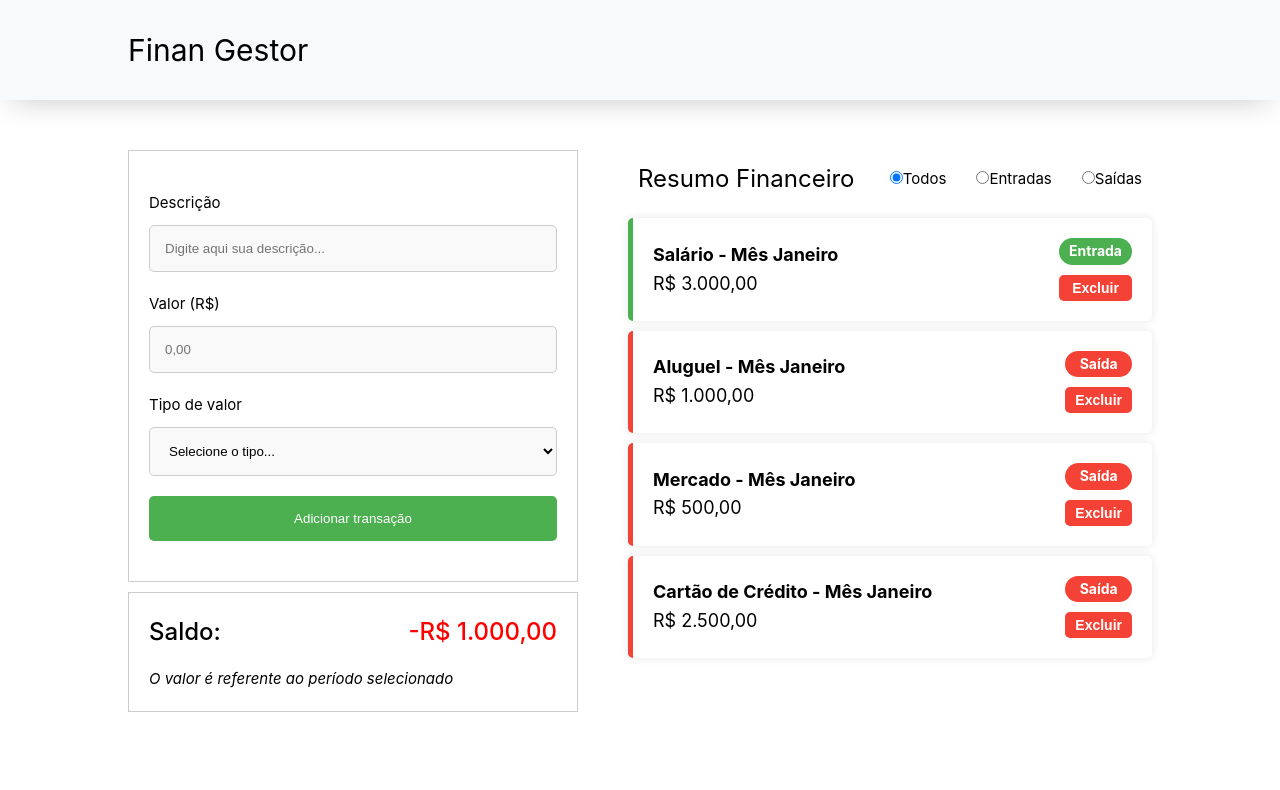
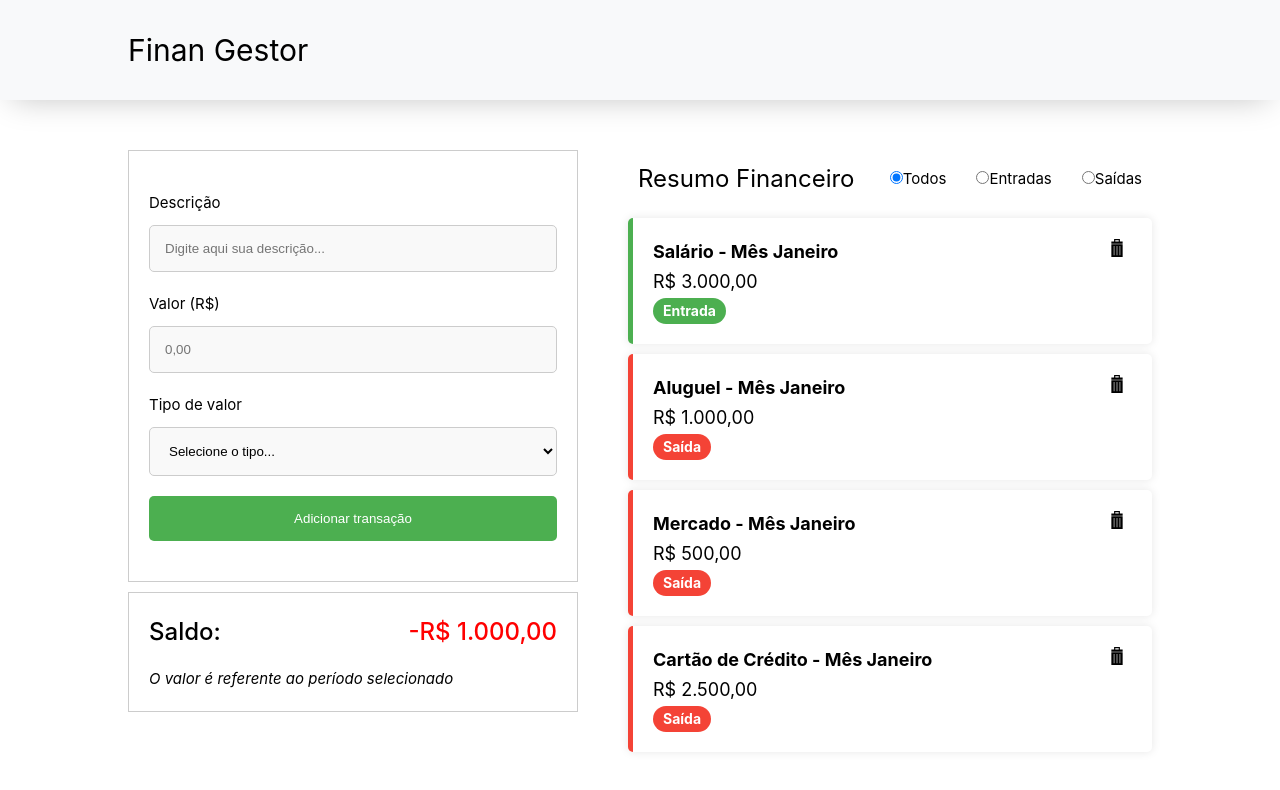
Before and after one commit to patrickcordeiro/finan-gestor, a Vue app: page / in a window 1280 px wide. Shown: the top 790 px of the page. Built offline with nearby package versions, Linux system fonts and the light colour scheme.

Commit message:
feat: Add delete transaction function

```diff
--- a/src/App.vue
+++ b/src/App.vue
@@ -6,7 +6,7 @@
         <AddTransactionForm :transaction-list="transactionList" />
         <TotalBalanceComponent :total-balance="totalBalance" />
       </div>
-      <TransactionsList :transaction-list="transactionList" />
+      <TransactionsList :transaction-list="transactionList" @delete-card="deleteCard" />
     </div>
   </main>
 </template>
@@ -77,6 +77,10 @@ const totalBalance = computed(() => {
 
   return total
 })
+
+const deleteCard = (idCard: number) => {
+  transactionList.value = transactionList.value.filter((transaction) => transaction.id !== idCard)
+}
 </script>
 
 <style scoped>
--- a/src/components/TransactionCard.vue
+++ b/src/components/TransactionCard.vue
@@ -5,12 +5,39 @@
         {{ props.transaction.description }} - Mês {{ props.transaction.month }}
       </h3>
       <p class="card-data-value">{{ currencyFormated }}</p>
+      <div class="card-type">
+        <span :style="{ backgroundColor: cardColor }">{{ props.transaction.type }}</span>
+      </div>
     </div>
 
-    <div class="card-type">
-      <span :style="{ backgroundColor: cardColor }">{{ props.transaction.type }}</span>
-      <button>Excluir</button>
-    </div>
+    <button class="card-delete" @click="() => emit('delete-card', props.transaction.id)">
+      <svg
+        fill="#000000"
+        version="1.1"
+        id="Capa_1"
+        xmlns="http://www.w3.org/2000/svg"
+        xmlns:xlink="http://www.w3.org/1999/xlink"
+        viewBox="0 0 490.646 490.646"
+        xml:space="preserve"
+        width="18"
+        height="18"
+      >
+        <g id="SVGRepo_bgCarrier" stroke-width="0"></g>
+        <g id="SVGRepo_tracerCarrier" stroke-linecap="round" stroke-linejoin="round"></g>
+        <g id="SVGRepo_iconCarrier">
+          <g>
+            <g>
+              <path
+                d="M399.179,67.285l-74.794,0.033L324.356,0L166.214,0.066l0.029,67.318l-74.802,0.033l0.025,62.914h307.739L399.179,67.285z M198.28,32.11l94.03-0.041l0.017,35.262l-94.03,0.041L198.28,32.11z"
+              ></path>
+              <path
+                d="M91.465,490.646h307.739V146.359H91.465V490.646z M317.461,193.372h16.028v250.259h-16.028V193.372L317.461,193.372z M237.321,193.372h16.028v250.259h-16.028V193.372L237.321,193.372z M157.18,193.372h16.028v250.259H157.18V193.372z"
+              ></path>
+            </g>
+          </g>
+        </g>
+      </svg>
+    </button>
   </div>
 </template>
 
@@ -36,6 +63,8 @@ const cardColor = computed(() => {
 const currencyFormated = computed(() => {
   return formatCurrency(props.transaction.value)
 })
+
+const emit = defineEmits(['delete-card'])
 </script>
 
 <style>
@@ -53,6 +82,7 @@ const currencyFormated = computed(() => {
   .card-data {
     display: flex;
     flex-direction: column;
+    gap: 1px;
 
     .card-data-title {
       font-size: 18px;
@@ -63,14 +93,13 @@ const currencyFormated = computed(() => {
       font-size: 18px;
       font-weight: normal;
     }
-  }
-
     .card-type {
       display: flex;
       flex-direction: column;
       gap: 10px;
 
       span {
+        width: fit-content;
         text-align: center;
         padding: 2px 10px;
         border-radius: 30px;
@@ -78,17 +107,18 @@ const currencyFormated = computed(() => {
         font-size: 14px;
         font-weight: bold;
       }
+    }
+  }
 
   button {
-      padding: 5px 10px;
-      border-radius: 5px;
-      background-color: #f44336;
-      color: white;
-      font-size: 14px;
-      font-weight: bold;
     border: none;
+    background-color: transparent;
     cursor: pointer;
+    align-self: flex-start;
   }
+
+  button:hover {
+    box-shadow: 0px 0px 10px rgba(0, 0, 0, 0.5);
   }
 }
 
--- a/src/components/TransactionsList.vue
+++ b/src/components/TransactionsList.vue
@@ -14,7 +14,7 @@
       :key="transaction.id"
       class="transactions-list"
     >
-      <TransactionCard :transaction="transaction" />
+      <TransactionCard :transaction="transaction" @delete-card="deleteCard" />
     </div>
   </div>
 </template>
@@ -50,6 +50,12 @@ const transactionsFiltered = computed(() => {
 const changeFilterSelected = (selected: string) => {
   filterSelected.value = selected
 }
+
+const emit = defineEmits(['delete-card'])
+
+const deleteCard = (idCard: number) => {
+  emit('delete-card', idCard)
+}
 </script>
 
 <style>
```
Lines whose indentation alone changed are shown as unchanged.
